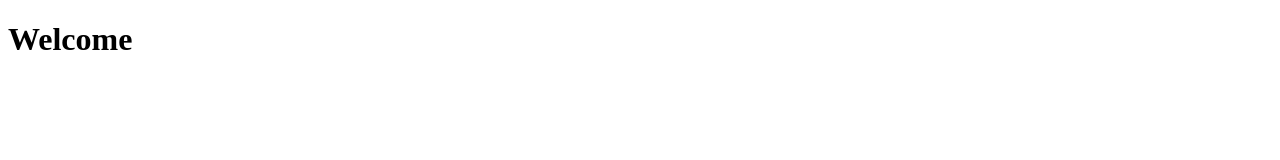
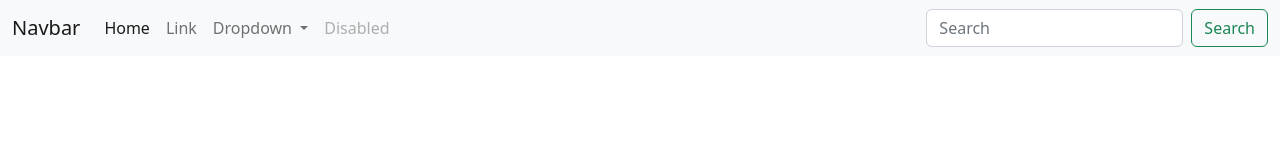
Before and after one commit to WillSoltani/WillInBC, a plain HTML site: page index.html in a window 1280 px wide. Drawn offline with nearby package versions, Linux system fonts and the light colour scheme.

Commit message:
Simple bootstrap navbar

```diff
--- a/index.html
+++ b/index.html
@@ -5,8 +5,45 @@
     <meta http-equiv="X-UA-Compatible" content="IE=edge">
     <meta name="viewport" content="width=device-width, initial-scale=1.0">
     <title>Document</title>
+    <link href="https://cdn.jsdelivr.net/npm/bootstrap@5.2.0-beta1/dist/css/bootstrap.min.css" rel="stylesheet" integrity="sha384-0evHe/X+R7YkIZDRvuzKMRqM+OrBnVFBL6DOitfPri4tjfHxaWutUpFmBp4vmVor" crossorigin="anonymous">
 </head>
 <body>
-    <h1>Welcome</h1>
+    <nav class="navbar navbar-expand-lg bg-light">
+        <div class="container-fluid">
+          <a class="navbar-brand" href="#">Navbar</a>
+          <button class="navbar-toggler" type="button" data-bs-toggle="collapse" data-bs-target="#navbarSupportedContent" aria-controls="navbarSupportedContent" aria-expanded="false" aria-label="Toggle navigation">
+            <span class="navbar-toggler-icon"></span>
+          </button>
+          <div class="collapse navbar-collapse" id="navbarSupportedContent">
+            <ul class="navbar-nav me-auto mb-2 mb-lg-0">
+              <li class="nav-item">
+                <a class="nav-link active" aria-current="page" href="#">Home</a>
+              </li>
+              <li class="nav-item">
+                <a class="nav-link" href="#">Link</a>
+              </li>
+              <li class="nav-item dropdown">
+                <a class="nav-link dropdown-toggle" href="#" id="navbarDropdown" role="button" data-bs-toggle="dropdown" aria-expanded="false">
+                  Dropdown
+                </a>
+                <ul class="dropdown-menu" aria-labelledby="navbarDropdown">
+                  <li><a class="dropdown-item" href="#">Action</a></li>
+                  <li><a class="dropdown-item" href="#">Another action</a></li>
+                  <li><hr class="dropdown-divider"></li>
+                  <li><a class="dropdown-item" href="#">Something else here</a></li>
+                </ul>
+              </li>
+              <li class="nav-item">
+                <a class="nav-link disabled">Disabled</a>
+              </li>
+            </ul>
+            <form class="d-flex" role="search">
+              <input class="form-control me-2" type="search" placeholder="Search" aria-label="Search">
+              <button class="btn btn-outline-success" type="submit">Search</button>
+            </form>
+          </div>
+        </div>
+      </nav>
+
 </body>
 </html>
```
